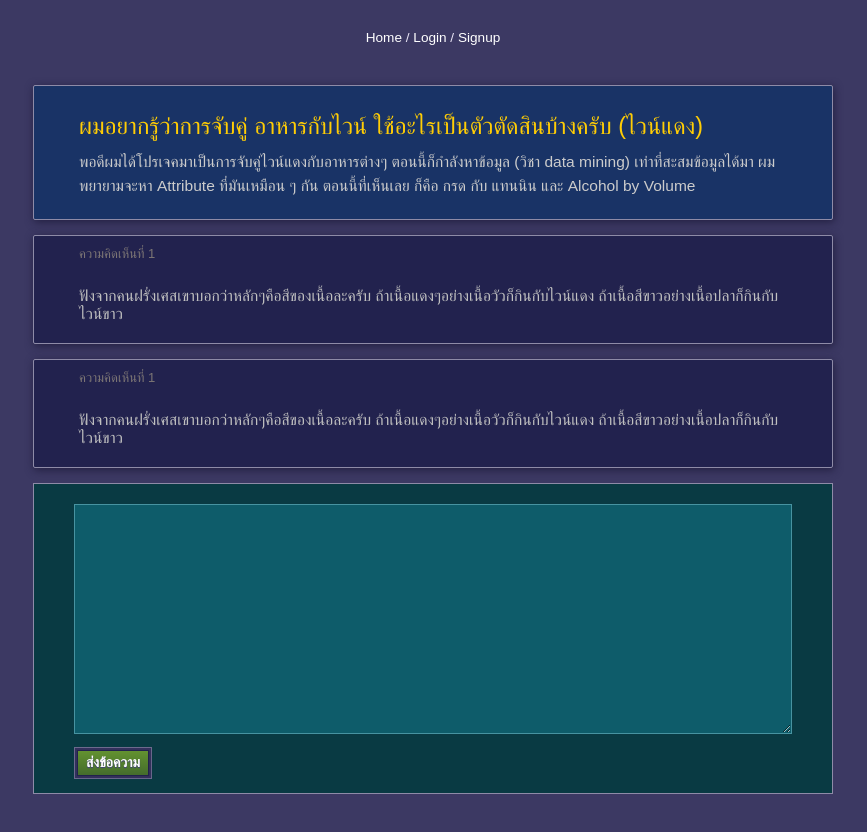
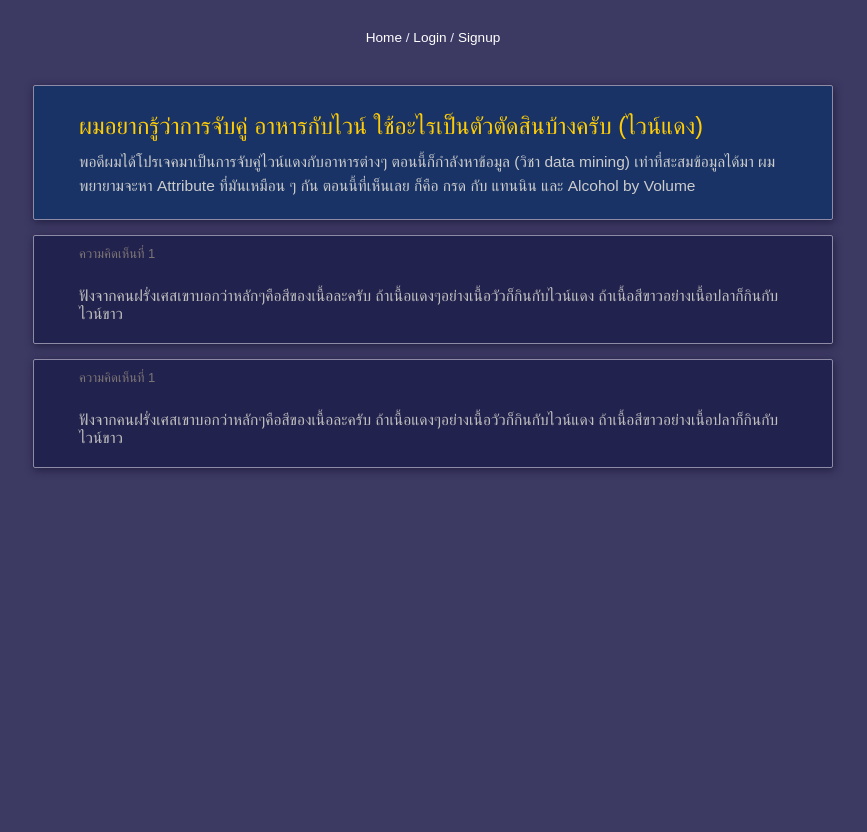
Before and after one commit to n3tr/apollo-graphql-client-example, a React (Create React App) app: page /post/1 in a window 1280 px wide. Shown: the whole page, without its empty margins (207-1074 px from the left). After the commit the page ends 800 px from the top, so only its background shows below. Built offline with nearby package versions, Linux system fonts and the light colour scheme.

Commit message:
Hide commnet box if token not exists

```diff
--- a/src/pages/PostDetailPage.js
+++ b/src/pages/PostDetailPage.js
@@ -2,10 +2,11 @@ import React from 'react'
 import PostContent from '../components/PostContent'
 import Comment from '../components/Comment'
 import CommentBox from '../components/CommentBox'
+import { connect } from 'react-redux'
 
 class Post extends React.Component {
   state = {
-    comment: '',
+    comment: ''
   }
 
   onCommentChange = value => {
@@ -22,14 +23,21 @@ class Post extends React.Component {
         <PostContent />
         <Comment />
         <Comment />
-        <CommentBox
-          value={this.state.comment}
-          onChange={this.onCommentChange}
-          onSubmit={this.onSubmitComment}
-        />
+        {this.props.isLoggedIn ? (
+          <CommentBox
+            value={this.state.comment}
+            onChange={this.onCommentChange}
+            onSubmit={this.onSubmitComment}
+          />
+        ) : null}
       </div>
     )
   }
 }
 
-export default Post
+export default connect((state, ownProps) => {
+  return {
+    ...ownProps,
+    isLoggedIn: !!state.token
+  }
+})(Post)
```
